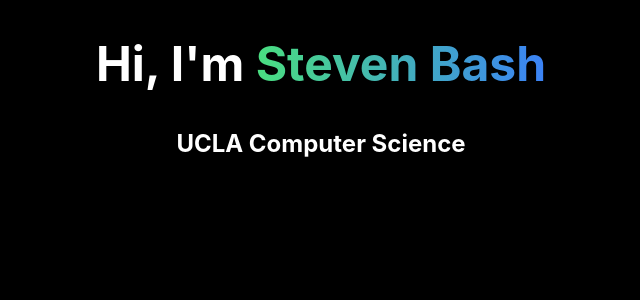
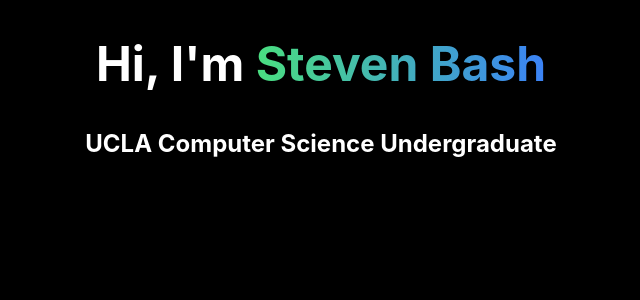
Before and after one commit to stvnbash/sbashnet, a Next.js app: page / in a window 1280 px wide. Shown: the top 300 px of the page, without its empty margins (319-959 px from the left). Built offline with nearby package versions, Linux system fonts and the light colour scheme.

Commit message:
Uptated Intro component

```diff
--- a/components/Intro.tsx
+++ b/components/Intro.tsx
@@ -9,7 +9,7 @@
                 Hi, I'm <span className='text-transparent bg-clip-text bg-gradient-to-r from-green-400 to-blue-500'>Steven Bash</span>
             </div>
             <div className='pt-10 text-center text-white text-2xl font-bold'>
-                UCLA Computer Science
+                UCLA Computer Science Undergraduate
 
             </div>
         </div>
```
